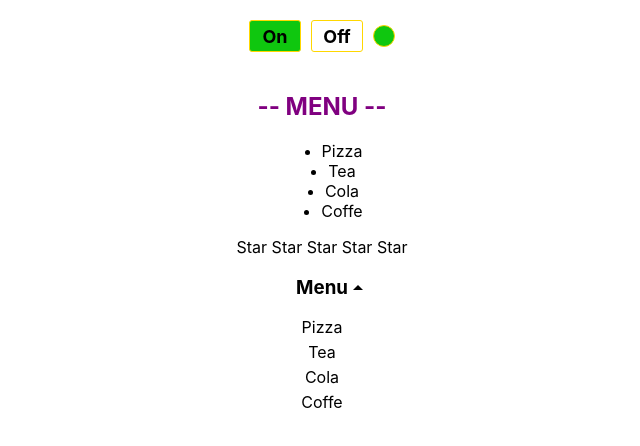
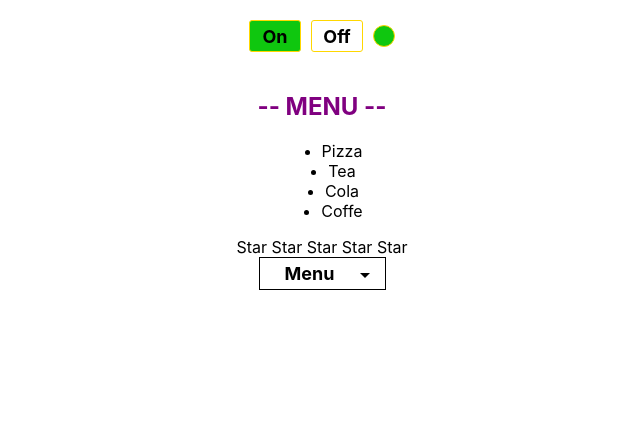
Before and after one commit to aislamtime/myStudies-ts, a React (Create React App) app: page / in a window 1280 px wide. Shown: the top 446 px of the page, without its empty margins (318-958 px from the left). Built offline with nearby package versions, Linux system fonts and the light colour scheme.

Commit message:
Upgrade Select component & Stylized

```diff
--- a/src/App.css
+++ b/src/App.css
@@ -1,6 +1,5 @@
 .App {
-	/*padding: 50px;*/
-	/*text-align: center;*/
+	max-height: 100vh;
 	display: flex;
 	flex-direction: column;
 	align-items: center;
--- a/src/App.tsx
+++ b/src/App.tsx
@@ -16,21 +16,19 @@ function App() {
 	const [ratingValue, setRatingValue] = useState<ValueType>(0);
 	const [accordionCollapsed, setAccordionCollapsed] = useState<boolean>(false);
 	const [onoffActive, setOnoffActive] = useState<boolean>(true);
-    const [selectTitle, setSelectTitle] = useState<string>('Menu')
-    const [selectCollapsed, setSelectCollapsed] = useState<boolean>(false);
-
+	const [selectTitle, setSelectTitle] = useState<string>('Menu');
 
 	const menuItems = [
 		{ title: 'Pizza', value: 1 },
 		{ title: 'Tea', value: 2 },
 		{ title: 'Cola', value: 3 },
 		{ title: 'Coffe', value: 4 },
-    ]
+	];
 
-    const onSelectTitleChange = (title: string) => {
-        setSelectTitle(title)
-        setSelectCollapsed(true)
-    }
+	const onSelectTitleChange = (value: any) => {
+		const menuItem = menuItems.find((i) => i.value === value);
+		setSelectTitle(menuItem ? menuItem.title : '');
+	};
 
 	return (
 		<div className='App'>
@@ -51,13 +49,7 @@ function App() {
 
 			<Rating value={ratingValue} setValue={setRatingValue} />
 
-            <Select
-                title={selectTitle}
-                items={menuItems}
-                onChange={onSelectTitleChange}
-                collapsed={selectCollapsed}
-                setCollapsed={setSelectCollapsed} />
-
+			<Select title={selectTitle} items={menuItems} onChange={onSelectTitleChange} />
 		</div>
 	);
 }
--- a/src/components/Select/Select.module.css
+++ b/src/components/Select/Select.module.css
@@ -2,16 +2,21 @@
 }
 .select__title {
 	position: relative;
-	max-width: 70px;
-	text-align: center;
+	width: 100px;
+	text-align: left;
+	padding: 5px 0 5px 25px;
 	cursor: pointer;
+	border: 1px solid black;
+	font-weight: 700;
+	font-size: 18px;
+}
+.select__title:focus {
 }
 .select__title:after {
 	content: '';
 	position: absolute;
-	right: -15px;
+	right: 15px;
 	top: 50%;
-	/*transform: translateY(-50%);*/
 	border-top: 5px solid black;
 	border-left: 5px solid transparent;
 	border-right: 5px solid transparent;
@@ -24,12 +29,23 @@
 	border-right: 5px solid transparent;
 	border-bottom: 5px solid black;
 }
+.select__items {
+	position: absolute;
+	transform: translateY(-1px);
+	border: 1px solid grey;
+}
 .select__item {
 	min-height: 25px;
-	max-width: 70px;
-	text-align: center;
+	width: 100px;
+	text-align: left;
+	font-style: italic;
+	padding: 5px 0 5px 25px;
 	cursor: pointer;
 	transition: all 0.3s ease 0s;
+}
+.select__item.hovered {
+	background-color: blueviolet;
+	color: white;
 }
 .select__item:hover {
 	font-size: 18px;
--- a/src/components/Select/Select.tsx
+++ b/src/components/Select/Select.tsx
@@ -1,43 +1,80 @@
-import React, { useState } from "react";
-import s from './Select.module.css'
+import React, { useState, KeyboardEvent } from 'react';
+import s from './Select.module.css';
 
 type ItemType = {
-    title: string
-    value: any
-}
+	title: string;
+	value?: any;
+};
 type SelectPropsType = {
-    title: string
-    items: ItemType[]
-    onChange: (title: string) => void
-    collapsed: boolean
-    setCollapsed: (collapse: boolean) => void
-}
-
+	title: string;
+	items: ItemType[];
+	onChange: (value: any) => void;
+};
 
 export function Select(props: SelectPropsType) {
+	const [collapsed, setCollapsed] = useState<boolean>(true);
+	const [hoveredItem, setHoveredItem] = useState<any>(null);
 
-    const onClickHandler = () => props.collapsed ? props.setCollapsed(false) : props.setCollapsed(true)
-    const onBlurHandler = () => props.setCollapsed(true)
+	const toggleCollapse = () => (collapsed ? setCollapsed(false) : setCollapsed(true));
+	const onItemClick = (value: any) => {
+		props.onChange(value);
+		setCollapsed(true);
+	};
+	const onSelectBlur = () => onItemClick(hoveredItem);
 
-    return (
-        <div className={s.select} >
-            <h3
-                className={`${s.select__title} ${props.collapsed ? '' : s.collapsed}`}
-                onClick={onClickHandler}
-                onBlur={onBlurHandler} >
-                {props.title}
-            </h3>
-            {
-                !props.collapsed
-                    ? props.items.map((item, index) =>
-                        <div
-                            className={s.select__item}
-                            key={index}
-                            onClick={() => props.onChange(item.title)} >
-                            {item.title}
-                        </div>)
-                    : ''
-            }
-        </div>
-    )
+	const onKeyUp = (e: KeyboardEvent<HTMLDivElement>) => {
+		setHoveredItem(hoveredItem ? hoveredItem : 1);
+		for (let i = 0; i < props.items.length; i++) {
+			if (e.key === 'Enter' || e.key === 'Escape') {
+				onItemClick(props.items[i].value);
+				break;
+			}
+			if (props.items[i].value === hoveredItem) {
+				if (e.key === 'ArrowDown') {
+					if (props.items[i + 1]) {
+						props.onChange(props.items[i + 1].value);
+						setHoveredItem(props.items[i + 1].value);
+						break;
+					}
+				}
+				if (e.key === 'ArrowUp') {
+					if (props.items[i - 1]) {
+						props.onChange(props.items[i - 1].value);
+						setHoveredItem(props.items[i - 1].value);
+						break;
+					}
+				}
+			}
+		}
+	};
+
+	return (
+		<div
+			className={s.select}
+			onKeyUp={onKeyUp}
+			onBlur={hoveredItem ? onSelectBlur : () => setCollapsed(true)}
+			tabIndex={0}
+		>
+			<div className={`${s.select__title} ${collapsed ? '' : s.collapsed}`} onClick={toggleCollapse}>
+				{props.title}
+			</div>
+
+			{!collapsed ? (
+				<div className={s.select__items}>
+					{props.items.map((item, index) => (
+						<div
+							className={s.select__item + ' ' + (item.value === hoveredItem ? s.hovered : '')}
+							key={index}
+							onMouseEnter={() => setHoveredItem(item.value)}
+							onClick={() => onItemClick(item.value)}
+						>
+							{item.title}
+						</div>
+					))}
+				</div>
+			) : (
+				<div style={{ display: 'none' }}></div>
+			)}
+		</div>
+	);
 }
```
Also changed, not shown: 1 other file (tests, documents, lock files or other folders). Lines whose indentation alone changed are shown as unchanged.
